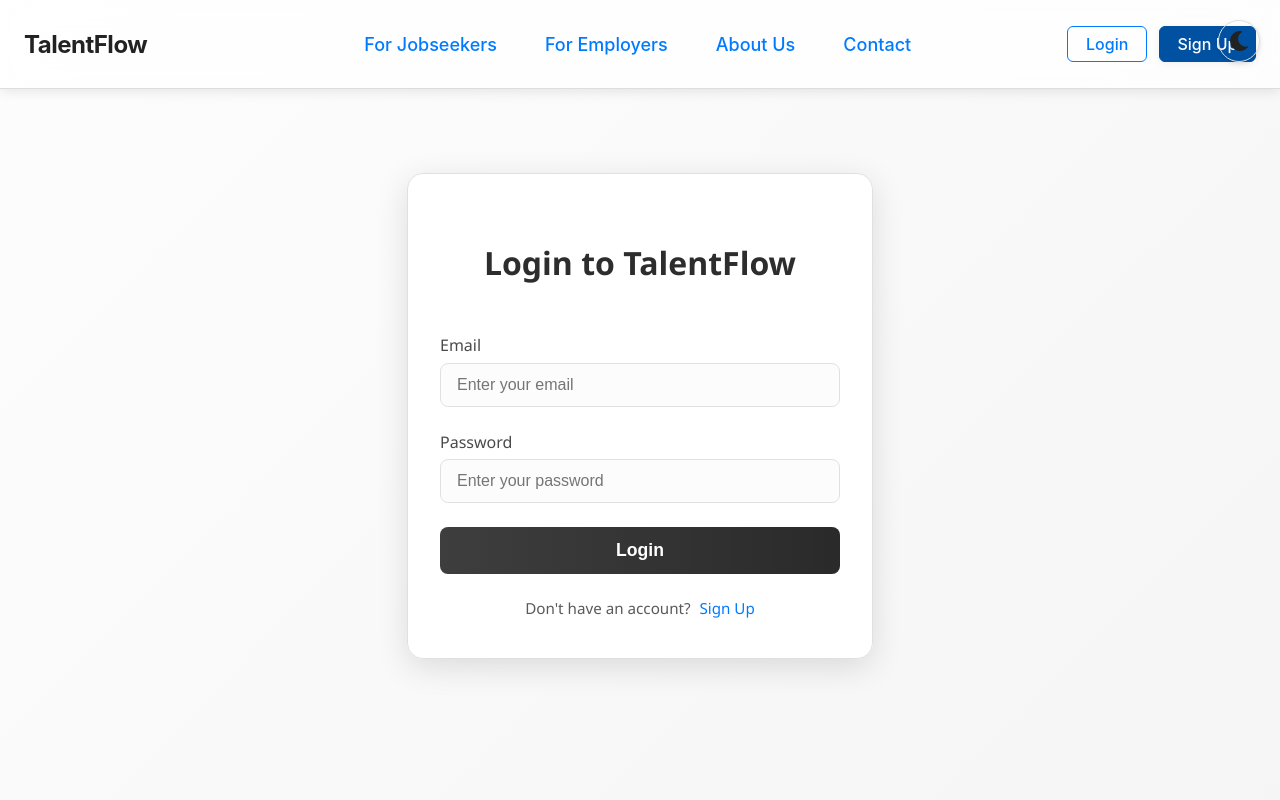
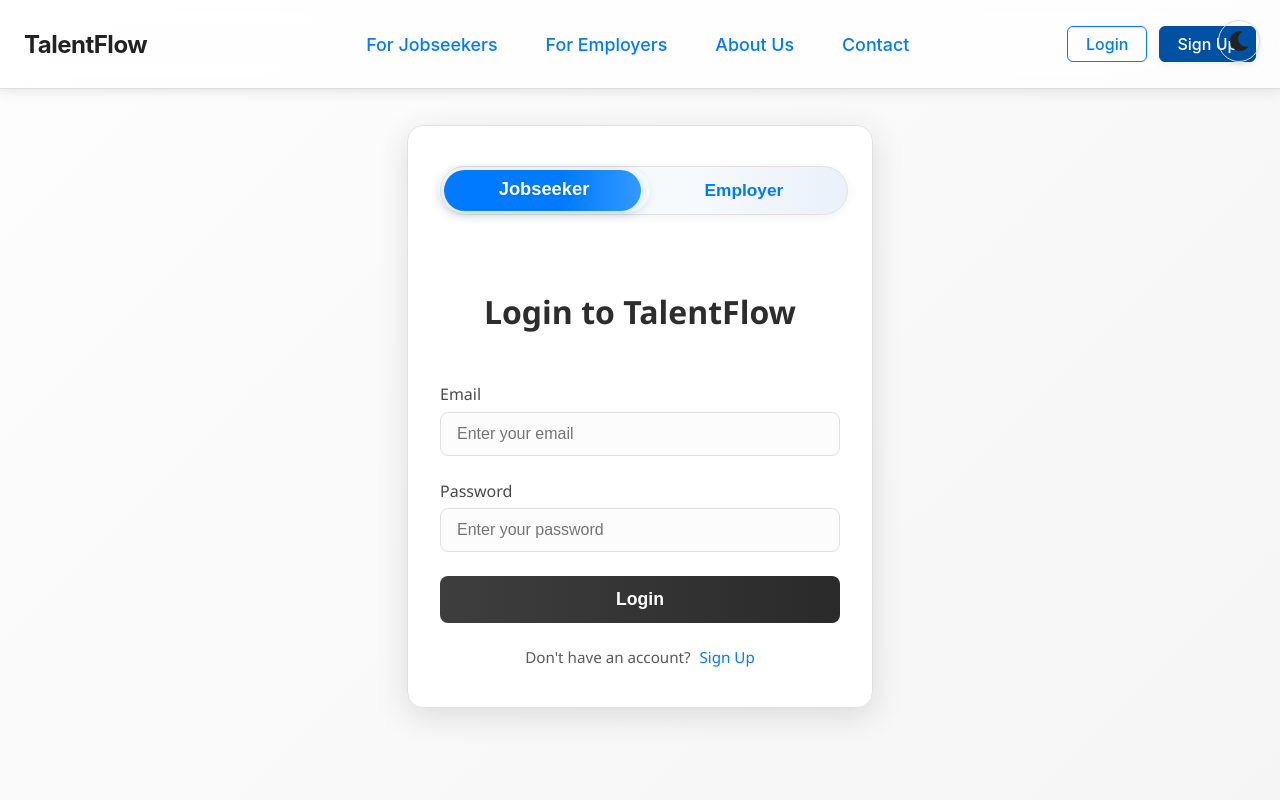
Before and after one commit to KartikVhonale/hr_website, a React (Create React App) app: page /login in a window 1280 px wide. Shown: the top 800 px of the page. Built offline with nearby package versions, Linux system fonts and the light colour scheme.

Commit message:
added toggle box on login page

```diff
--- a/src/css/Header.css
+++ b/src/css/Header.css
@@ -71,7 +71,7 @@
   text-decoration: none;
   color: var(--text-secondary);
   font-weight: 500;
-  font-size: 1.125rem;
+  font-size: 1.115rem;
   padding: 0.25rem 0.5rem;
   border-radius: 4px;
   transition: color 0.2s, background 0.2s;
--- a/src/css/Login.css
+++ b/src/css/Login.css
@@ -158,3 +158,126 @@
     font-size: 1.6rem;
   }
 }
+
+.login-role-toggle {
+  display: flex;
+  justify-content: center;
+  align-items: center;
+  gap: 1rem;
+  margin-bottom: 1.2rem;
+}
+.role-btn {
+  padding: 0.5rem 1.5rem;
+  border-radius: 8px 8px 0 0;
+  border: 1.5px solid var(--accent-primary, #0051a2);
+  background: transparent;
+  color: var(--accent-primary, #0051a2);
+  font-size: 1.05rem;
+  font-weight: 600;
+  cursor: pointer;
+  transition: background 0.2s, color 0.2s, box-shadow 0.2s;
+  outline: none;
+  box-shadow: none;
+}
+.role-btn.active {
+  background: var(--accent-primary, #0051a2);
+  color: #fff;
+  box-shadow: 0 2px 8px rgba(0,81,162,0.08);
+  z-index: 1;
+}
+.role-btn:not(.active):hover {
+  background: rgba(0,81,162,0.08);
+}
+@media (max-width: 480px) {
+  .login-role-toggle {
+    gap: 0.5rem;
+  }
+  .role-btn {
+    padding: 0.45rem 1rem;
+    font-size: 0.98rem;
+  }
+}
+
+.login-role-toggle-pill {
+  position: relative;
+  display: flex;
+  justify-content: center;
+  align-items: center;
+  width: 100%;
+  max-width: 420px;
+  margin: 0 auto 1.5rem auto;
+  background: linear-gradient(90deg, #f7fafd 60%, #eaf1fa 100%);
+  border: 1.5px solid var(--login-form-border, #e0e0e0);
+  border-radius: 2rem;
+  padding: 0.18rem;
+  box-shadow: 0 2px 12px rgba(0,81,162,0.04), 0 1.5px 8px rgba(0,0,0,0.03);
+  transition: background 0.3s, border 0.3s;
+}
+.toggle-indicator {
+  position: absolute;
+  top: 3px;
+  left: 3px;
+  width: calc(50% - 6px);
+  height: calc(100% - 6px);
+  background: linear-gradient(90deg, var(--accent-primary, #0051a2) 60%, #3399ff 100%);
+  border-radius: 2rem;
+  box-shadow: 0 2px 12px rgba(0,81,162,0.10), 0 1.5px 8px rgba(0,0,0,0.06);
+  transition: left 0.3s cubic-bezier(.4,0,.2,1), background 0.2s;
+  z-index: 0;
+}
+.toggle-indicator.right {
+  left: calc(50% + 3px);
+}
+.role-pill-btn {
+  flex: 1 1 50%;
+  position: relative;
+  z-index: 1;
+  background: none;
+  border: none;
+  outline: none;
+  color: var(--accent-primary, #0051a2);
+  font-size: 1.08rem;
+  font-weight: 600;
+  padding: 0.65rem 0;
+  border-radius: 2rem;
+  cursor: pointer;
+  transition: color 0.2s, transform 0.18s, box-shadow 0.18s, background 0.2s;
+  box-shadow: none;
+}
+.role-pill-btn.active {
+  color: #fff;
+  transform: scale(1.06);
+  box-shadow: 0 2px 8px rgba(0,81,162,0.10);
+  text-shadow: 0 1px 4px rgba(0,0,0,0.08);
+}
+.role-pill-btn:not(.active):hover {
+  background: rgba(0,81,162,0.10);
+  color: var(--accent-primary, #0051a2);
+}
+@media (max-width: 480px) {
+  .login-role-toggle-pill {
+    max-width: 98vw;
+    font-size: 0.98rem;
+  }
+  .toggle-indicator {
+    width: calc(50% - 4px);
+    left: 2px;
+    top: 2px;
+    height: calc(100% - 4px);
+  }
+  .toggle-indicator.right {
+    left: calc(50% + 2px);
+  }
+  .role-pill-btn {
+    padding: 0.5rem 0;
+    font-size: 0.97rem;
+  }
+}
+:root[data-theme='dark'] .login-role-toggle-pill {
+  background: linear-gradient(90deg, #181e26 60%, #232b36 100%);
+  border: 1.5px solid #232b36;
+}
+:root[data-theme='dark'] .toggle-indicator {
+  background: linear-gradient(90deg, #3399ff 60%, #0051a2 100%);
+  box-shadow: 0 2px 12px rgba(51,153,255,0.10), 0 1.5px 8px rgba(0,0,0,0.10);
+}
--- a/src/pages/Login.jsx
+++ b/src/pages/Login.jsx
@@ -1,10 +1,31 @@
-import React from 'react';
+import React, { useState } from 'react';
 import '../css/Login.css';
 
 const Login = () => {
+  const [role, setRole] = useState('jobseeker');
+
   return (
     <div className="login-page">
       <form className="login-form">
+        <div className="login-role-toggle-pill" role="group" aria-label="Login as">
+          <span className={`toggle-indicator${role === 'employer' ? ' right' : ''}`}></span>
+          <button
+            type="button"
+            className={`role-pill-btn${role === 'jobseeker' ? ' active' : ''}`}
+            onClick={() => setRole('jobseeker')}
+            aria-pressed={role === 'jobseeker'}
+          >
+            Jobseeker
+          </button>
+          <button
+            type="button"
+            className={`role-pill-btn${role === 'employer' ? ' active' : ''}`}
+            onClick={() => setRole('employer')}
+            aria-pressed={role === 'employer'}
+          >
+            Employer
+          </button>
+        </div>
         <h2 className="login-title">Login to TalentFlow</h2>
         <div className="login-field">
           <label htmlFor="email">Email</label>
```
